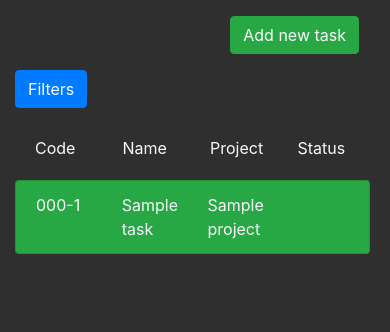
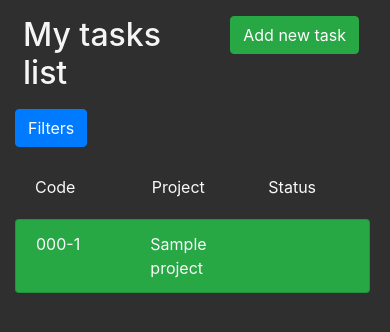
Before and after one commit to Maselus/projects_manager, a Django app: page /tasks/ in a window 390 px wide. Shown: the part 208-540 px from the top of the page. Run offline with Django 3.2, Linux system fonts and the light colour scheme; a user stored in the database is signed in; tables that the repository leaves empty hold one stand-in row (values such as "Sample post"); parts of the project's set-up code (start-up, migrations or seed data) failed here and were passed over; some libraries are stand-ins or nearby versions.

Commit message:
calendar fixes

```diff
--- a/projects_and_tasks/urls.py
+++ b/projects_and_tasks/urls.py
@@ -22,5 +22,5 @@
     path('tasks/delete/<int:pk>/', TaskDeleteView.as_view(), name='task_delete'),
 
     # calendar
-    path('calendar/', CalendarView.as_view(), name='calendar'),
+    path('calendar/<int:year>/<int:month>', CalendarView.as_view(), name='calendar'),
 ]
--- a/projects_and_tasks/views.py
+++ b/projects_and_tasks/views.py
@@ -1,5 +1,5 @@
 import calendar
-from datetime import datetime
+from datetime import datetime, timedelta
 
 from django.contrib.auth.mixins import LoginRequiredMixin
 from django.urls import reverse, reverse_lazy
@@ -30,6 +30,9 @@
     model = Project
     template_name = 'project/project_detail.html'
 
+    def get_queryset(self):
+        return Project.objects.filter(owner__user=self.request.user).all()
+
 
 class ProjectCreateView(LoginRequiredMixin, CreateView):
     model = Project
@@ -52,10 +55,16 @@
     def get_success_url(self):
         return reverse_lazy('project_detail', args=[self.object.id])
 
+    def get_queryset(self):
+        return Project.objects.filter(owner__user=self.request.user).all()
+
 
 class ProjectDeleteView(LoginRequiredMixin, DeleteView):
     model = Project
     success_url = reverse_lazy('project_list')
+
+    def get_queryset(self):
+        return Project.objects.filter(owner__user=self.request.user).all()
 
 
 # Task views
@@ -72,6 +81,9 @@
 class TaskDetailView(LoginRequiredMixin, DetailView):
     model = Task
     template_name = 'task/task_detail.html'
+
+    def get_queryset(self):
+        return Task.objects.filter(project__owner__user=self.request.user).all()
 
 
 class TaskCreateView(LoginRequiredMixin, CreateView):
@@ -91,10 +103,16 @@
     def get_success_url(self):
         return reverse_lazy('task_detail', args=[self.object.id])
 
+    def get_queryset(self):
+        return Task.objects.filter(project__owner__user=self.request.user).all()
+
 
 class TaskDeleteView(LoginRequiredMixin, DeleteView):
     model = Task
     success_url = reverse_lazy('task_list')
+
+    def get_queryset(self):
+        return Task.objects.filter(project__owner__user=self.request.user).all()
 
 
 # Calendar View
@@ -103,14 +121,22 @@
 
     def get_context_data(self, **kwargs):
         context = super().get_context_data(**kwargs)
-        d = datetime.today()
-        cal = Calendar(d.year, d.month)
-        context['month'] = d.month
-        context['year'] = d.year
+        cal = Calendar(
+            user=self.request.user,
+            year=context['view'].kwargs['year'],
+            month=context['view'].kwargs['month']
+        )
+
         html_cal = cal.format_month(with_year=True)
         context['calendar'] = mark_safe(html_cal)
-        context['prev_month'] = 1
-        context['next_month'] = 3
+        this_date = datetime(year=context['view'].kwargs['year'], month=context['view'].kwargs['month'], day=1)
+        next_date = (this_date + timedelta(days=32)).replace(day=1)
+        prev_date = (this_date - timedelta(days=1)).replace(day=1)
+        context['next_year'] = next_date.year
+        context['prev_year'] = prev_date.year
+        context['next_month'] = next_date.month
+        context['prev_month'] = prev_date.month
+
         return context
 
     def get_queryset(self):
--- /dev/null
+++ b/templates/404.html
@@ -0,0 +1,5 @@
+{% extends 'base.html' %}
+
+{% block content %}
+    <p>Page not found</p>
+{% endblock %}
--- a/templates/base.html
+++ b/templates/base.html
@@ -1,4 +1,9 @@
 {% load static %}
+
+{% now "Y" as year %}
+{% now "n" as month %}
+{% url 'calendar' year month as calendar_now%}
+
 <!DOCTYPE html>
 <html lang="pl">
 <head>
@@ -50,7 +55,7 @@
                             <a class="nav-link" href="{% url 'task_list' %}">Tasks</a>
                         </li>
                         <li class="nav-item">
-                            <a class="nav-link" href="{% url 'calendar'%}">Calendar</a>
+                            <a class="nav-link" href="{{ calendar_now }}">Calendar</a>
                         </li>
                     {% endblock %}
                 </ul>
--- a/templates/project/project_base.html
+++ b/templates/project/project_base.html
@@ -8,6 +8,6 @@
         <a class="nav-link" href="{% url 'task_list' %}">Tasks</a>
     </li>
     <li class="nav-item">
-        <a class="nav-link" href="{% url 'calendar' %}">Calendar</a>
+        <a class="nav-link" href="{{ calendar_now }}">Calendar</a>
     </li>
 {% endblock %}
--- a/templates/task/task_base.html
+++ b/templates/task/task_base.html
@@ -8,6 +8,6 @@
         <a class="nav-link active" href="{% url 'task_list' %}">Tasks</a>
     </li>
     <li class="nav-item">
-        <a class="nav-link" href="{% url 'calendar' %}">Calendar</a>
+        <a class="nav-link" href="{{ calendar_now }}">Calendar</a>
     </li>
 {% endblock %}
--- a/templates/task/task_list.html
+++ b/templates/task/task_list.html
@@ -6,7 +6,7 @@
 
     <div class="row">
         <div class="col">
-            <h2 class="logo d-none d-md-block mx-2 my-3">My tasks list</h2>
+            <h2 class="mx-2 my-3">My tasks list</h2>
         </div>
         <div class="col">
             <div class="text-right m-3">
@@ -25,7 +25,7 @@
     <div class="collapse w-50 bg-success" id="collapseFilter">
         <div class="card card-body bg-success">
             <form method="get">
-                {% crispy filter.form %}
+                {{ filter.form|crispy  }}
                 <input type="submit"/>
             </form>
         </div>
@@ -34,17 +34,17 @@
     {% if object_list %}
         <div class="list-group-item bg-transparent border-0 my-1 text-light">
             <div class="row">
-                <div class="col">
-                    <p class="m-0">Code</p>
+                <div class="col m-0">
+                    Code
                 </div>
-                <div class="col">
-                    <p class="m-0">Name</p>
+                <div class="col d-none d-md-block m-0">
+                    Name
                 </div>
-                <div class="col">
-                    <p class="m-0">Project</p>
+                <div class="col m-0">
+                    Project
                 </div>
-                <div class="col">
-                    <p class="m-0">Status</p>
+                <div class="col m-0">
+                    Status
                 </div>
             </div>
         </div>
@@ -56,16 +56,16 @@
                class="list-group-item list-group-item-action bg-success my-1 text-light">
 
                 <div class="row">
-                    <div class="col">
+                    <div class="col m-0">
                         <p class="m-0">{{ task }}</p>
                     </div>
-                    <div class="col">
+                    <div class="col m-0 d-none d-md-block">
                         <p class="m-0">{{ task.name }}</p>
                     </div>
-                    <div class="col">
+                    <div class="col m-0">
                         <p class="m-0">{{ task.project }}</p>
                     </div>
-                    <div class="col">
+                    <div class="col m-0">
                         <p class="m-0">{{ task.status.label }}</p>
                     </div>
                 </div>
```
Also changed, not shown: projects_and_tasks/calendar.py (+14 -5 lines), templates/deadlines_calendar.html (+17 -4 lines).
